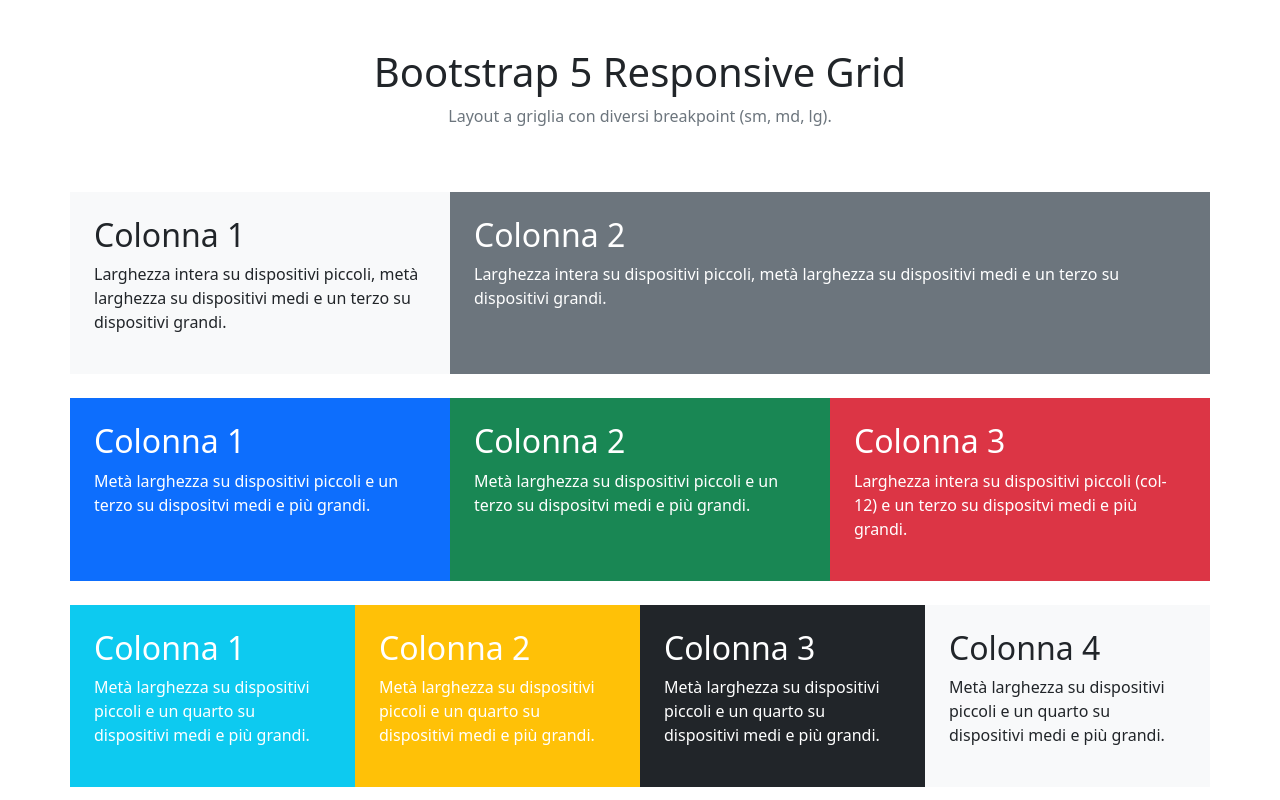
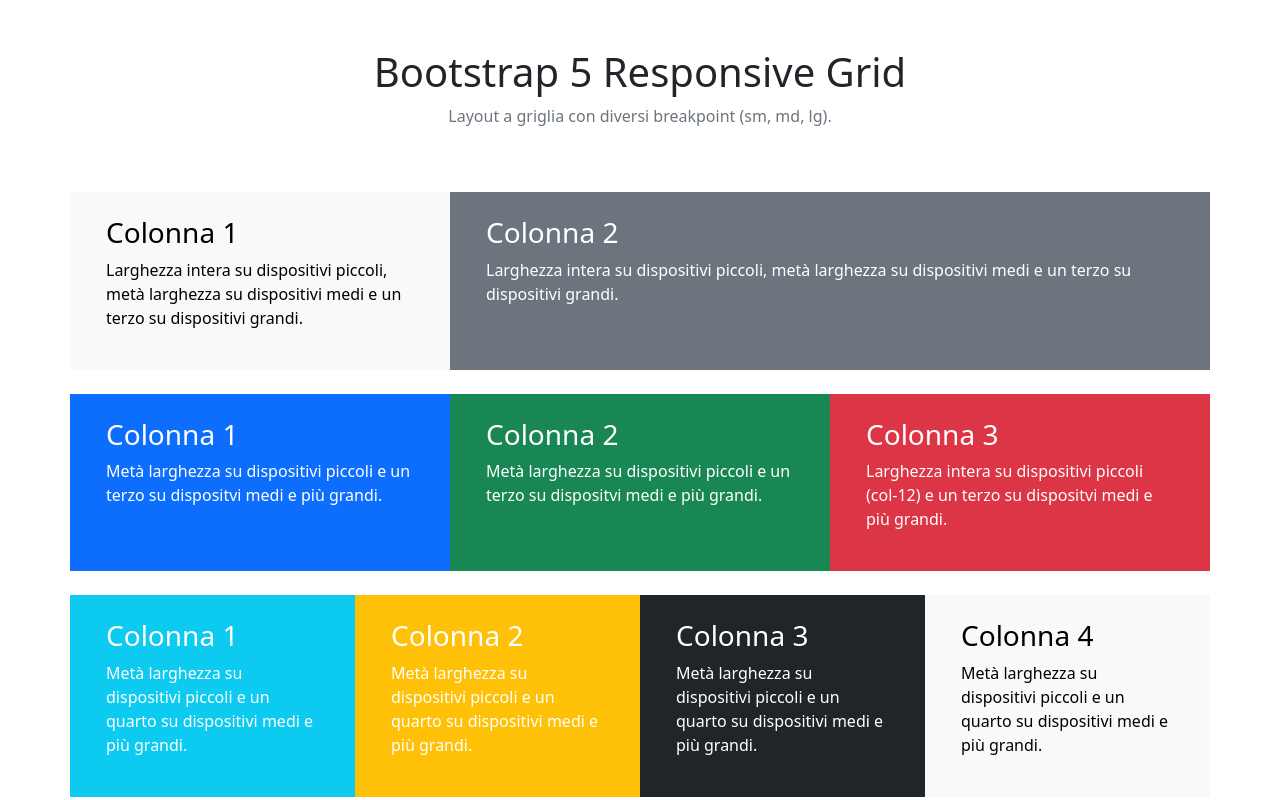
Before and after one commit to massimopallera/htmlcss-bootstrap-layout, a plain HTML site: page index.html in a window 1280 px wide. Drawn offline with nearby package versions, Linux system fonts and the light colour scheme.

Commit message:
fix: padding in columns

```diff
--- a/index.html
+++ b/index.html
@@ -24,49 +24,69 @@
             <p class="text-secondary fw-lighter">Layout a griglia con diversi breakpoint (sm, md, lg).</p>
         </header>
         <main>
-            <div class="container">
+            <div class="container text-white">
                 <div class="row">
-                    <div class="col-sm-12 col-md-6 col-lg-4 bg-body-tertiary p-4">
-                        <h2>Colonna 1</h2>
+                    <div class="col-sm-12 col-md-6 col-lg-4 bg-body-tertiary text-black">
+                        <div class="p-4">
+                            <h3>Colonna 1</h3>
                             <p>Larghezza intera su dispositivi piccoli, metà larghezza su dispositivi medi e un terzo su dispositivi grandi.</p>
                         </div>
-                    <div class="col-sm-12 col-md-6 col-lg-8 text-white bg-secondary p-4">
-                        <h2>Colonna 2</h2>
+                    </div>
+                    <div class="col-sm-12 col-md-6 col-lg-8  bg-secondary">
+                        <div class="p-4">
+                            <h3>Colonna 2</h3>
                             <p>Larghezza intera su dispositivi piccoli, metà larghezza su dispositivi medi e un terzo su dispositivi grandi.</p>
+                        </div>
                     </div>
                 </div>
 
                 <div class="row my-4">
-                    <div class="col-sm-6 col-md-4 bg-primary text-white p-4">
-                        <h2>Colonna 1</h2>
+                    <div class="col-sm-6 col-md-4 bg-primary">
+                        <div class="p-4">
+                            <h3>Colonna 1</h3>
                             <p>Metà larghezza su dispositivi piccoli e un terzo su dispositvi medi e più grandi.</p>
                         </div>
-                    <div class="col-sm-6 col-md-4 bg-success text-white p-4">
-                        <h2>Colonna 2</h2>
+                    </div>
+                    <div class="col-sm-6 col-md-4 bg-success">
+                        <div class="p-4">
+                            <h3>Colonna 2</h3>
                             <p>Metà larghezza su dispositivi piccoli e un terzo su dispositvi medi e più grandi.</p>
                         </div>
-                    <div class="col-sm-12 col-md-4 bg-danger text-white p-4">
-                        <h2>Colonna 3</h2>
+                    </div>
+                    <div class="col-sm-12 col-md-4 bg-danger">
+                        <div class="p-4">
+                            <h3>Colonna 3</h3>
                             <p>Larghezza intera su dispositivi piccoli (col-12) e un terzo su dispositvi medi e più grandi.</p>
+                        </div>
                     </div>
                 </div>
 
                 <div class="row">
-                    <div class="col-sm-6 col-md-3 bg-info text-white p-4">
-                        <h2>Colonna 1</h2>
+                    <div class="col-sm-6 col-md-3 bg-info">
+                        <div class="p-4">
+                            <h3>Colonna 1</h3>
                             <p>Metà larghezza su dispositivi piccoli e  un quarto su dispositivi medi e più grandi.</p>
                         </div>
-                    <div class="col-sm-6 col-md-3 bg-warning text-white p-4">
-                        <h2>Colonna 2</h2>
+                    </div>
+                    <div class="col-sm-6 col-md-3 bg-warning">
+                        <div class="p-4">
+                            <h3>Colonna 2</h3>
                             <p>Metà larghezza su dispositivi piccoli e  un quarto su dispositivi medi e più grandi.</p>
                         </div>
-                    <div class="col-sm-6 col-md-3 bg-dark text-white p-4">
-                        <h2>Colonna 3</h2>
+                    </div>
+                    <div class="col-sm-6 col-md-3 bg-dark">
+                        <div class="">
+                            <div class="p-4">
+                                <h3>Colonna 3</h3>
                                 <p>Metà larghezza su dispositivi piccoli e  un quarto su dispositivi medi e più grandi.</p>
                             </div>
-                    <div class="col-sm-6 col-md-3 bg-body-tertiary p-4">
-                        <h2>Colonna 4</h2>
+                        </div>
+                    </div>
+                    <div class="col-sm-6 col-md-3 bg-body-tertiary text-black ">
+                        <div class="p-4">
+                            <h3>Colonna 4</h3>
                             <p>Metà larghezza su dispositivi piccoli e  un quarto su dispositivi medi e più grandi.</p>
+                        </div>
                     </div>
                 </div>
             </div>
```
Lines whose indentation alone changed are shown as unchanged.
